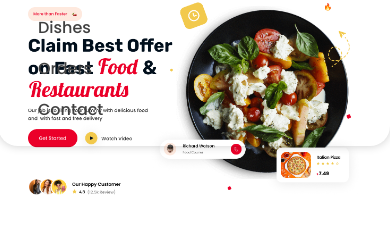
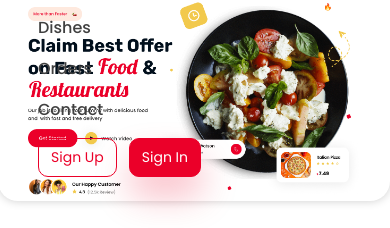
Before and after one commit to abhich21/FoodDelivery-MERN, a React (Create React App) app in the folder client/: page / in a window 390 px wide. Both pictures are taken after a click on the element 36 px from the left and 40 px from the top of the page. Shown: the part 135-363 px from the top of the page. Built offline with nearby package versions, Linux system fonts and the light colour scheme; the HTML template or start-up script is replaced by a standard one.

Commit message:
added signup & signin

```diff
--- a/client/src/components/Navbar.jsx
+++ b/client/src/components/Navbar.jsx
@@ -131,7 +131,7 @@ const MobileMenu = styled.ul`
 `;
 
 
-function Navbar() {
+const Navbar = ({setOpenAuth, openAuth}) => {
   const [isOpen, setIsOpen] = useState(false);
 
   return (
@@ -177,6 +177,24 @@ function Navbar() {
                 <Navlink to="/contact" onClick={() => setIsOpen(false)}>
                   Contact
                 </Navlink>
+                <div
+                  style={{
+                    display: "flex",
+                    gap: "12px",
+                  }}
+                >
+                  <Button
+                    text="Sign Up"
+                    outlined
+                    small
+                    onClick={() => setOpenAuth(true)}
+                  />
+                  <Button
+                    text="Sign In"
+                    small
+                    onClick={() => setOpenAuth(true)}
+                  />
+                </div>
               </MobileMenu>
             )}
             <ButtonContainer>
@@ -191,7 +209,7 @@ function Navbar() {
                   sx={{ color: "inherit", fontSize: "28px" }}
                 />
               </Navlink>
-              <Button text='Sign In' small />
+              <Button text='Sign In' small onClick={()=> setOpenAuth(true)} />
             </ButtonContainer>
         </NavContainer>
     </Nav>
```
